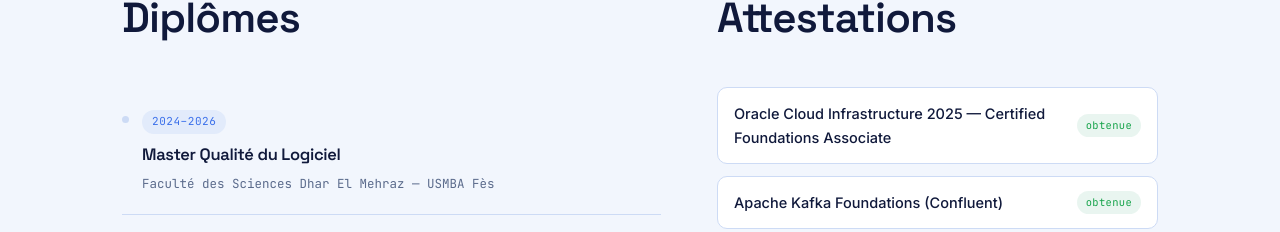
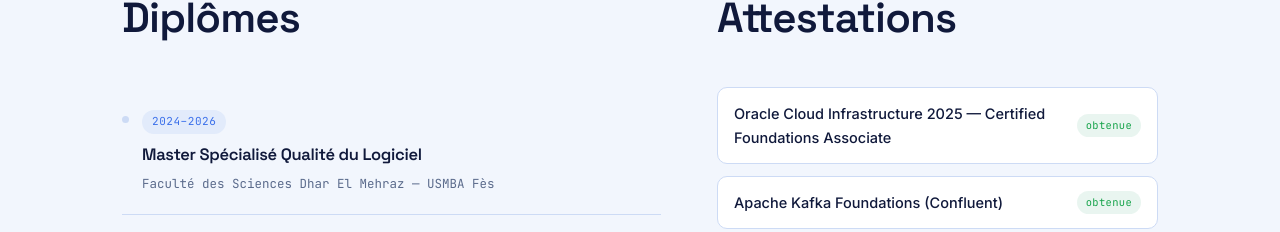
Before and after one commit to hananemalki/my-portfolio, a React (Vite) app: page / in a window 1280 px wide. Shown: the part 4033-4265 px from the top of the page. Built offline with nearby package versions, Linux system fonts and the light colour scheme.

Commit message:
Mise à jour du portfolio

```diff
--- a/src/data.js
+++ b/src/data.js
@@ -87,7 +87,7 @@
 
 export const education = [
   {
-    title: 'Master Qualité du Logiciel',
+    title: 'Master Spécialisé Qualité du Logiciel',
     meta: 'Faculté des Sciences Dhar El Mehraz — USMBA Fès · 2024–2026',
   },
   {
```
Also changed, not shown: 1 other file (tests, documents, lock files or other folders).
